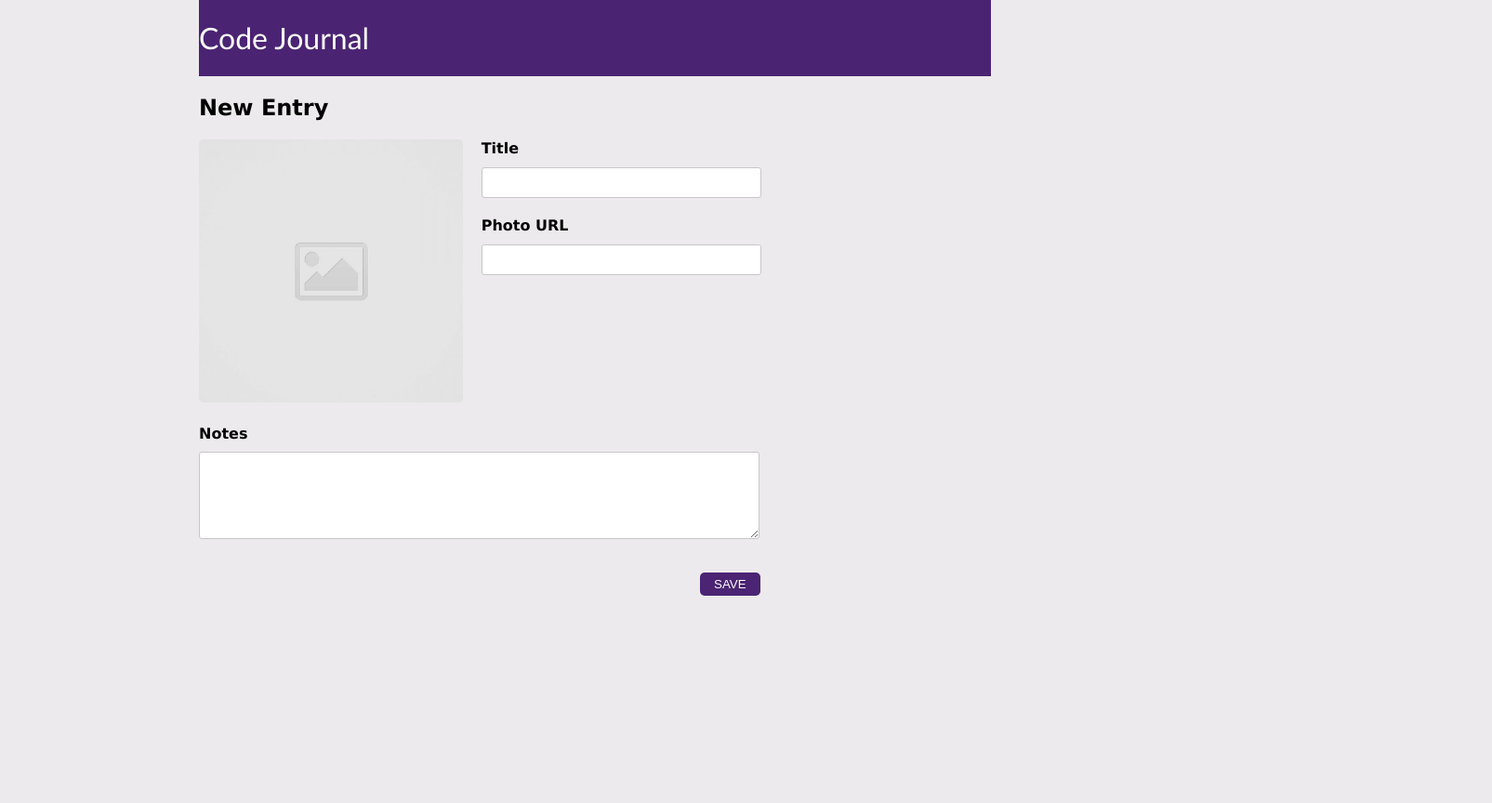
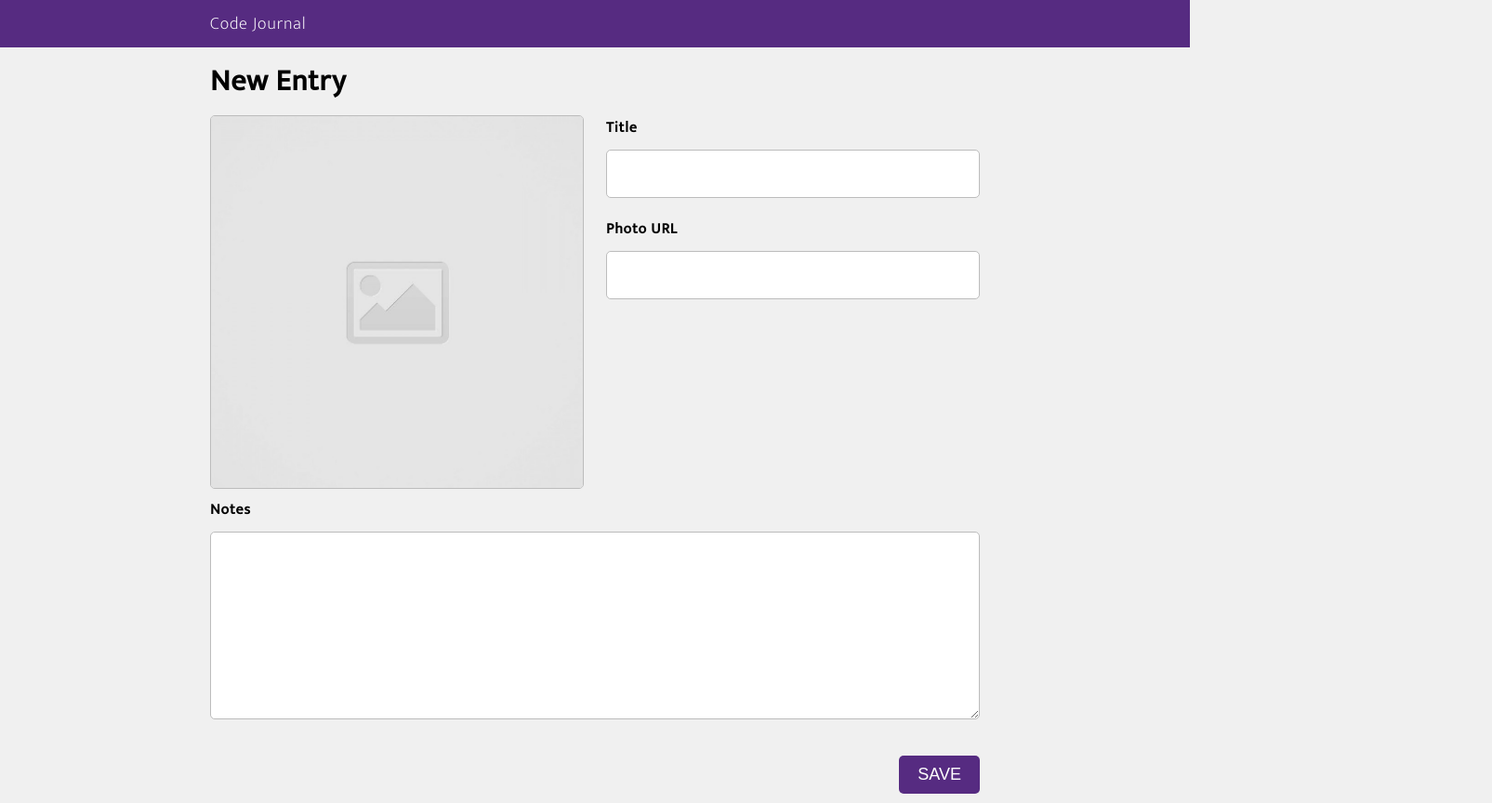
Before and after one commit to meganbmartinez/code-journal, a website: page index.html in a window 1280 px wide. Shown: the whole page at 93% size, 1605 px wide, since content can reach past the window. Before the commit the page ends 800 px from the top, so only its background shows below. Drawn offline with Linux system fonts and the light colour scheme.

Commit message:
Completed issue-1-create-an-entry.

```diff
--- a/css/styles.css
+++ b/css/styles.css
@@ -1,102 +1,55 @@
-* {
-  box-sizing: border-box;
+body {
+  background-color: #f0f0f0;
+  font-family: Mukta, sans-serif;
+  letter-spacing: 00.05rem;
 }
 
-body {
-  background-color: #eceaec;
-  font-family: verdana, sans-serif;
+.align-right {
+  text-align: right;
 }
 
-header {
-  background-color: #4b2373;
+.header-margin {
+  font-weight: 100;
+  margin: 10px 0;
+}
+
+.image-container {
+  padding: 0;
+  border-radius: 5px;
+  border: 1px solid #bcbcbc;
+}
+
+.input-border {
+  font-family: Mukta, sans-serif;
+  font-size: 18px;
+  border-radius: 5px;
+  border: 1px solid #bcbcbc;
+  margin: 10px 0 20px;
+  padding: 10px;
+}
+
+.input-border:focus {
+  outline-color: #562b81;
+}
+
+.label {
+  font-weight: bold;
+  margin: 10px 0;
+}
+
+.new-entry-title {
+  margin: 10px 0;
+}
+
+.purple-bg {
+  background-color: #562b81;
   color: white;
 }
 
-h1 {
-  font-family: Calibri, sans-serif;
-  font-weight: 400;
+.save-btn {
+  margin: 10px 0;
+  border-radius: 5px;
+  border: none;
+  padding: 10px 20px;
+  font-size: 18px;
 }
-
-h2 {
-  font-weight: 800;
-}
-
-input,
-textarea {
-  border-radius: 3px;
-  border: solid 1px rgb(200, 198, 200);
-}
-
-img {
-  width: 100%;
-  border-radius: 5px;
-}
-
-textarea {
-  position: absolute;
-}
-
-.container {
-  margin: auto;
-  width: 900px;
-}
-
-.row {
-  display: flex;
-}
-
-.column-one-third {
-  max-width: 33.3%;
-}
-
-.column-two-thirds {
-  max-width: 66.7%;
-}
-
-.button {
-  background-color: #4b2473;
-  border: none;
-  border-radius: 5px;
-  color: #fffcfc;
-  font-family: "Brandon Grotesque", sans-serif;
-  font-weight: 450;
-  padding: 5px 15px;
-  cursor: pointer;
-}
-
-.label {
-  font-weight: 900;
-  padding-bottom: 10px;
-}
-
-.margin-bottom {
-  margin-bottom: 20px;
-}
-
-.margin-top {
-  margin-top: 20px;
-}
-
-.padding-bottom-box {
-  padding-bottom: 15px;
-}
-
-.padding-left {
-  padding-left: 20px;
-}
-
-.padding-right-box {
-  padding-right: 120px;
-}
-
-.submit {
-  position: relative;
-  left: 539px;
-  top: 110px;
-}
-
-@media only screen and (min-width: 375px) {
-  .col-small-sixth {
-    width: 80%;
-  }
-}
--- a/index.html
+++ b/index.html
@@ -10,51 +10,51 @@
     crossorigin="anonymous"
     href="https://cdnjs.cloudflare.com/ajax/libs/font-awesome/5.14.0/css/all.min.css"
     integrity="sha512-1PKOgIY59xJ8Co8+NE6FZ+LOAZKjy+KY8iq0G4B3CyeY6wYHN3yt9PW0XpSriVlkMXe40PTKnXrLnZ9+fkDaog==">
+  <link href="https://fonts.googleapis.com/css2?family=Mukta:wght@200;400&display=swap" rel="stylesheet">
   <link rel="stylesheet" href="css/reset.css">
   <link rel="stylesheet" href="css/layout.css">
   <link rel="stylesheet" href="css/styles.css">
 </head>
 <body>
+  <header class="purple-bg">
+    <div class="container">
+      <div class="row">
+        <div class="column-full">
+          <h3 class="header-margin">Code Journal</h3>
+        </div>
+      </div>
+    </div>
+  </header>
   <main>
-    <div class="container" data-view="entry-form">
-      <header class="row">
-        <h1>Code Journal</h1>
-      </header>
+    <div class="container">
+      <form id="entry-form" data-view="entry-form">
         <div class="row">
-        <div class="column col-one-half">
-          <h2>New Entry</h2>
+          <div class="column-full">
+            <h1 class="new-entry-title">New Entry</h1>
           </div>
         </div>
         <div class="row">
-        <div class="column-one-third">
-          <img src="images/placeholder-image-square.jpg">
+          <div class="column-half">
+            <img class="column-full image-container" src="images/placeholder-image-square.jpg" alt="journal-image">
           </div>
-        <div class="column-one-third padding-left">
-          <div class="label">
-            <label for="title">Title</label>
-          </div>
-          <input type="text" class="margin-bottom padding-right-box padding-bottom-box" name="title"/>
-          <div class="label">
-            <label for="photo">Photo URL</label>
-          </div>
-          <input type="text" name="photo" class="padding-right-box padding-bottom-box"/>
+          <div class="column-half">
+            <label class="label">Title</label>
+            <input class="column-full input-border" type="text" name="title" id="title" required>
+            <label class="label">Photo URL</label>
+            <input class="column-full input-border photoUrl" type="text" name="photoUrl" required>
           </div>
         </div>
         <div class="row">
-        <div class="column margin-top">
-          <div class="label">
-            <label for="notes">Notes</label>
+          <div class="column-full">
+            <label class="label">Notes</label>
+            <textarea class="column-full input-border" id="notes" name="notes" rows="6" required></textarea>
           </div>
-          <textarea name="notes" class="padding-right-box padding-bottom-box" cols="58" rows="5"></textarea>
+          <div class="column-full align-right">
+            <button type="submit" class="purple-bg save-btn">SAVE</button>
           </div>
         </div>
-      <div class="row submit">
-        <div class="column margin-top ">
-          <input type="submit" value="SAVE" class="button" />
+      </form>
     </div>
-      </div>
-    </div>
-
   </main>
   <script src="js/data.js"></script>
   <script src="js/main.js"></script>
--- a/js/data.js
+++ b/js/data.js
@@ -6,3 +6,14 @@ var data = {
   editing: null,
   nextEntryId: 1
 };
+
+var prevEntry = localStorage.getItem('form-data');
+if (prevEntry !== null) {
+  data = JSON.parse(prevEntry);
+}
+function handleBeforeUnload(event) {
+  var dataJSON = JSON.stringify(data);
+  localStorage.setItem('form-data', dataJSON);
+}
+
+window.addEventListener('beforeunload', handleBeforeUnload);
--- a/js/main.js
+++ b/js/main.js
@@ -1,2 +1,27 @@
 /* global data */
 /* exported data */
+
+var $photoUrl = document.querySelector('.photoUrl');
+var $imageContainer = document.querySelector('.image-container');
+var $entryForm = document.querySelector('#entry-form');
+
+function handleInput(event) {
+  $imageContainer.setAttribute('src', $photoUrl.value);
+}
+
+function handleSubmit(event) {
+  event.preventDefault();
+  var entry = {
+    title: $entryForm.elements.title.value,
+    photoUrl: $entryForm.elements.photoUrl.value,
+    notes: $entryForm.elements.notes.value
+  };
+  entry.entryId = data.nextEntryId;
+  data.nextEntryId++;
+  data.entries.unshift(entry);
+  $imageContainer.setAttribute('src', 'images/placeholder-image-square.jpg');
+  $entryForm.reset();
+}
+
+$photoUrl.addEventListener('input', handleInput);
+$entryForm.addEventListener('submit', handleSubmit);
```
Lines whose indentation alone changed are shown as unchanged.
